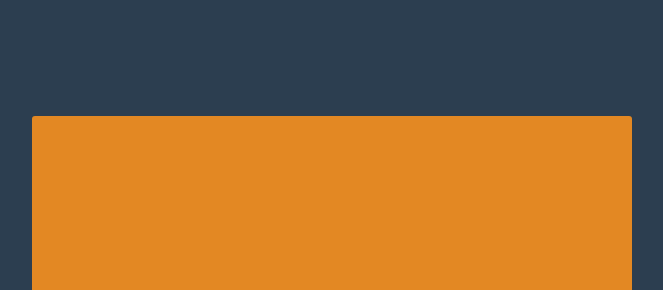
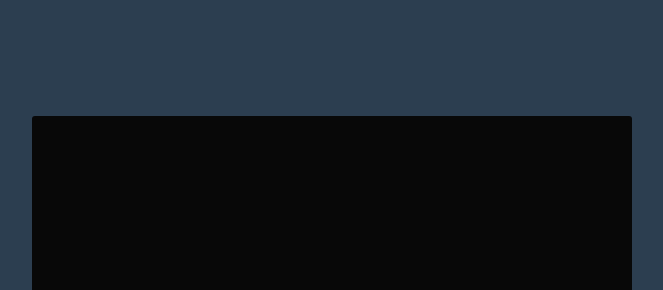
Before and after one commit to Ryan-Rutledge/FlashcardStacks, a plain HTML site: page ht/randomCard.html in a window 1280 px wide. Shown: the part 84-374 px from the top of the page, without its empty margins (308-971 px from the left). Drawn offline with Linux system fonts and the light colour scheme.

Commit message:
Simplified random card

```diff
--- a/css/randomCard.css
+++ b/css/randomCard.css
@@ -5,19 +5,10 @@ html, body {
 	margin: 0;
 }
 
-.fc_container {
-	position: absolute;
-	width: 100%;
-	height: 100vh;
-	color: #111;
-	font-size: 1.1em;
-	top: 0; right: 0; bottom: 0; left: 0;
-	margin: auto;
-}
-
 .fc_content {
 	display: table;
 	text-align: center;
+	color: #111;
 	cursor: move;
 	webkit-touch-callout: none;
 	-webkit-user-select: none;
@@ -33,15 +24,7 @@ html, body {
 	line-height: 1.5em;
 }
 
-.first {
-	background-color: #e38823;
-}
-
-.second {
-	background-color: #5863ee;
-}
-
-.fcRandom {
+#randomCard {
 	background-color: #080808;
 	color: #fefefe;
 }
--- a/ht/randomCard.html
+++ b/ht/randomCard.html
@@ -9,34 +9,17 @@
 
 		<script src="../flashcardStacks.js" type="text/javascript"></script>
 		<script src="../js/randomCard.js" type="text/javascript"></script>
+
+		<link href="../css/styles.css" rel="stylesheet" type="text/css" />
 		<link href="../css/randomCard.css" rel="stylesheet" type="text/css" />
-		<link href="../css/styles.css" rel="stylesheet" type="text/css" />
 	</head>
-	<body onload="init()">
-		<div id="onlyfc" class="fc_container" fc-margin="10%">
-			<!-- First card -->
-			<div class="fc_content first">
-				<span>Front of bottom card</span>
-			</div>
-			<div class="fc_content first">
-				<span>Back of bottom card</span>
-			</div>
-
-			<!-- Middle/Random card -->
-			<div class="fc_content fcRandom" fc-onFlipDown="showPhrase">
-				<span>The Random Card</span>
-			</div>
-			<div class="fc_content">
-				<span class="fcRandSpan">Hello</span>
-			</div>
-
-			<!-- Last card -->
-			<div class="fc_content second">
-				<span>Front of top card</span>
-			</div>
-			<div class="fc_content second">
-				<span>Back of top card</span>
-			</div>
+	<!-- Use body as fc_container -->
+	<body onload="init()" id="randomStack" class="fc_container" fc-margin="10%">
+		<div id="randomCard" class="fc_content" fc-onFlipDown="showPhrase">
+			<span>The Random Card</span>
+		</div>
+		<div class="fc_content">
+			<span id="randSpan">Hello</span>
 		</div>
 	</body>
 </html>
--- a/js/randomCard.js
+++ b/js/randomCard.js
@@ -1,25 +1,24 @@
+// Public function called by #randomCard
 var showPhrase;
 
 function init() {
 	var flipCount = 0;
+	// Span element that contains random sentences
+	var randSpan = document.getElementById('randSpan');
+	// Random sentence beginnings
+	var begs = ['Dangerous', 'Dun dun dun dunnnn...', 'Time for some intense', 'Darn', 'Quickly! Find', 'Itty-bitty', 'Ornery', 'Onward, brave', 'Leave me,', 'For glory, and', 'Shameful', 'Angry', 'Bad', 'Look at it! Look at the', 'Raging', 'Terrible', 'Artificial', 'You can pillage my', 'Bah,', 'hup.', 'No more', 'I am become', 'Smarmy', 'Hot'];
+	// Random sentence endings
+	var ends = ['ARNOLD', 'blubber', 'bumfuzzle', 'fish-sticks', 'Pikachu', 'bummage', 'turtlenecks', 'pants', 'Potter', 'cheese', 'sasquatch', 'gumdrops', 'miniature ponies', 'spankity', 'chunks', 'Patsy', 'jorts'];
+	// Random sentence punctuations
+	var puns = ['.', '!', '?', '.\n#random', '!\n- God', '.\n- Spock', '!\n- Draco Malfoy', '!\n- Severus Snape', '!\n- Jack Sparrow', '.\n- Celtic hymn'];
 
-	// Span element that contains random sentences
-	var randSpan = document.getElementsByClassName('fcRandSpan')[0];
-
+	// Return a random element from arr
 	function randElem(arr) {
 		return arr[Math.floor(Math.random() * arr.length)];
 	}
 
+	// Return a random phrase
 	function randomPhrase() {
-		// Random sentence beginnings
-		var begs = ['Dangerous', 'Dun dun dun dunnnn...', 'Time for some intense', 'Darn', 'Quickly! Find', 'Itty-bitty', 'Ornery', 'Onward, brave', 'Leave me,', 'For glory, and', 'Shameful', 'Angry', 'Bad', 'Look at it! Look at the', 'Raging', 'Terrible', 'Artificial', 'You can pillage my', 'Bah,', 'hup.', 'No more', 'I am become', 'Smarmy', 'Hot'];
-
-		// Random sentence endings
-		var ends = ['ARNOLD', 'blubber', 'bumfuzzle', 'fish-sticks', 'Pikachu', 'bummage', 'turtlenecks', 'pants', 'Potter', 'cheese', 'sasquatch', 'gumdrops', 'miniature ponies', 'spankity', 'chunks', 'Patsy', 'jorts'];
-
-		// Random sentence punctuations
-		var puns = ['.', '!', '?', '.\n#random', '!\n- God', '.\n- Spock', '!\n- Draco Malfoy', '!\n- Severus Snape', '!\n- Jack Sparrow', '.\n- Celtic hymn'];
-
 		// Randomly after the card has been flipped 50 times
 		if (flipCount++ > 50 && Math.random() > 0.99) {
 		   return 'Just so you know, you\'ve flipped this card ' + flipCount + ' times...';
@@ -33,7 +32,7 @@ function init() {
 		}
 	}
 
-	// Show a random phrase from a random source
+	// Generate a random phrase on the random card
 	showPhrase = function () {
 		randSpan.innerText = randomPhrase();
 	};
```
Also changed, not shown: ht/memoryMatch.html (+2 -1 lines), ht/railroadSignals.html (+1 -0 lines).
